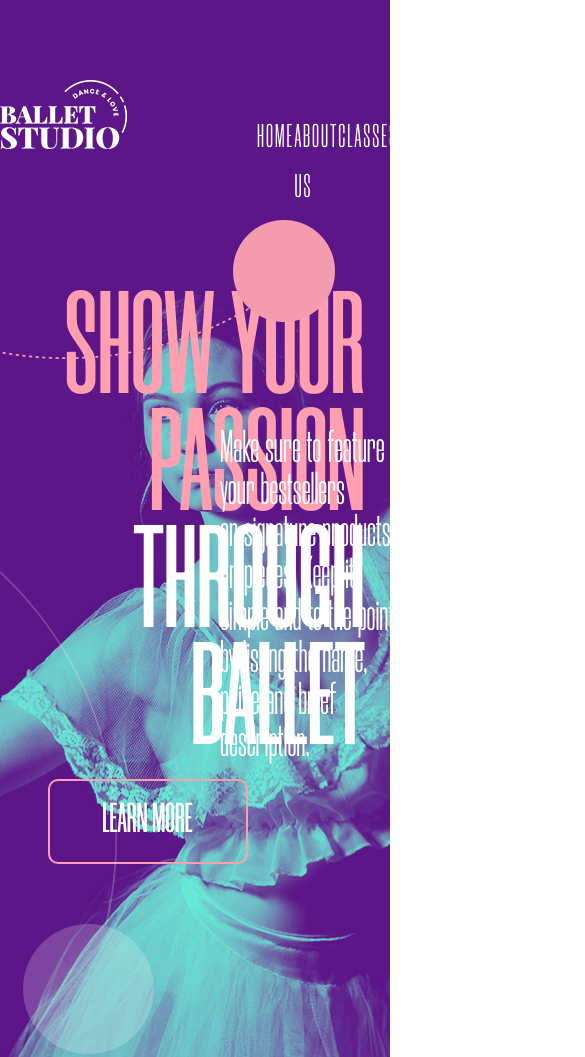
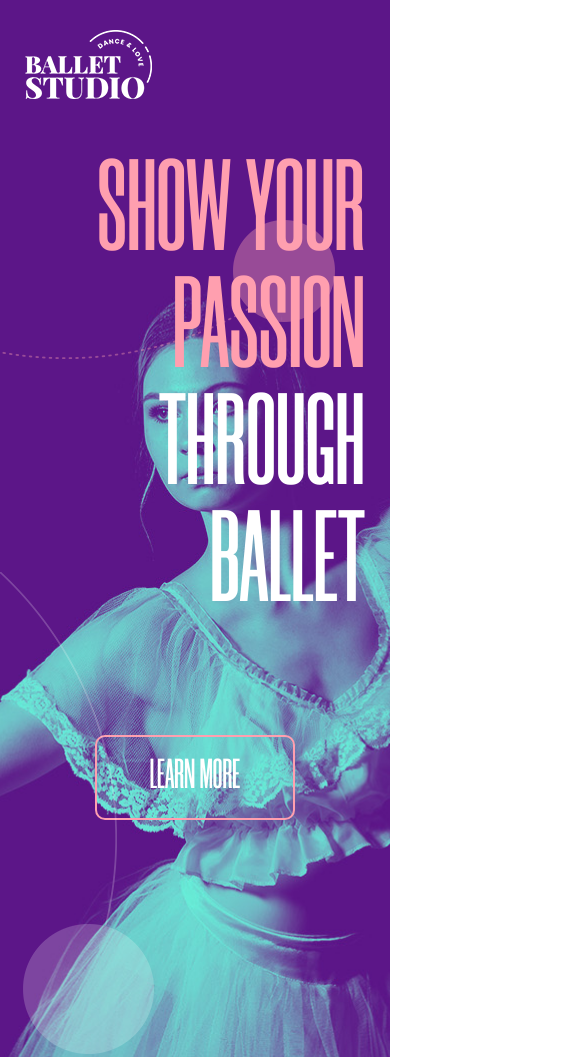
Before and after one commit to tremer3/ballet-studio, a website: page src/index.html in a window 390 px wide. Shown: the top 1057 px of the page, 585 px wide, since content can reach past the window. Drawn offline with Linux system fonts and the light colour scheme.

Commit message:
add adaptive layout for promo section (without hamburger)

```diff
--- a/src/sass/base/_mixins.scss
+++ b/src/sass/base/_mixins.scss
@@ -1,6 +1,6 @@
 @mixin button-more {
     position: absolute;
-    bottom: -20px;
+    margin-top: 100px;
     left: 25%;
     transform: translateX(-25%);
     width: 200px;
--- a/src/sass/blocks/_balls.scss
+++ b/src/sass/blocks/_balls.scss
@@ -1,4 +1,5 @@
 .pink-ball {
+    z-index: 1;
     position: absolute;
     right: 55px;
     top: 220px;
--- a/src/sass/blocks/_media.scss
+++ b/src/sass/blocks/_media.scss
@@ -0,0 +1,67 @@
+@media (max-width: 1400px) {
+    // Header
+    .header {
+        &__logo {
+            margin-left: 25px;
+        }
+    }
+
+    // Promo
+    .promo__descr {
+        right: -15px;
+        margin-right: 25px;
+    }
+}
+
+@media (max-width: 902px) {
+    // Header
+    .header {
+        &__list {
+            display: none;
+        }
+    }
+}
+
+@media (max-width: 768px) {
+    // Promo
+    .promo__title {
+        margin-right: 10px;
+        z-index: 1000;
+    }
+    .promo__descr {
+        display: none;
+    }
+
+    // Button
+    .button {
+        &-more {
+            left: 50%;
+            transform: translateX(-50%);
+        }
+    }
+}
+
+
+@media (max-width: 576px) {
+    // Promo
+    .promo {
+        padding-top: 30px;
+        &__wrapper {
+            padding-top: 60px;
+        }
+        &__title {
+            font-size: 130px;
+        }
+    }
+
+     // Balls
+    .pink-ball {
+        opacity: .4;
+    }
+}
+
+@media (max-width: 322px) {
+    .promo__wrapper {
+        padding-top: 10px;
+    }
+}
--- a/src/sass/style.scss
+++ b/src/sass/style.scss
@@ -14,3 +14,5 @@
 @import 'blocks/title';
 @import 'blocks/services';
 @import 'blocks/balls';
+
+@import 'blocks/media';
```
Also changed, not shown: src/css/style.min.css.
